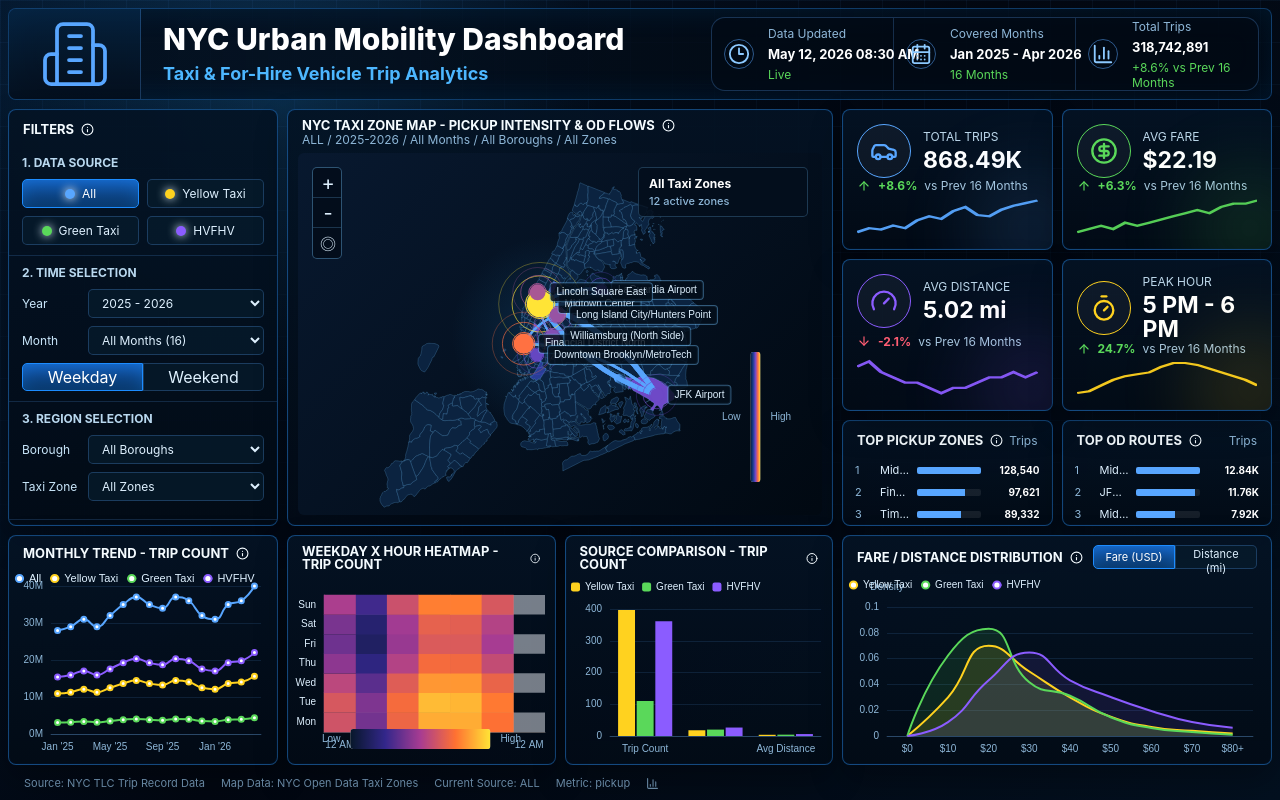
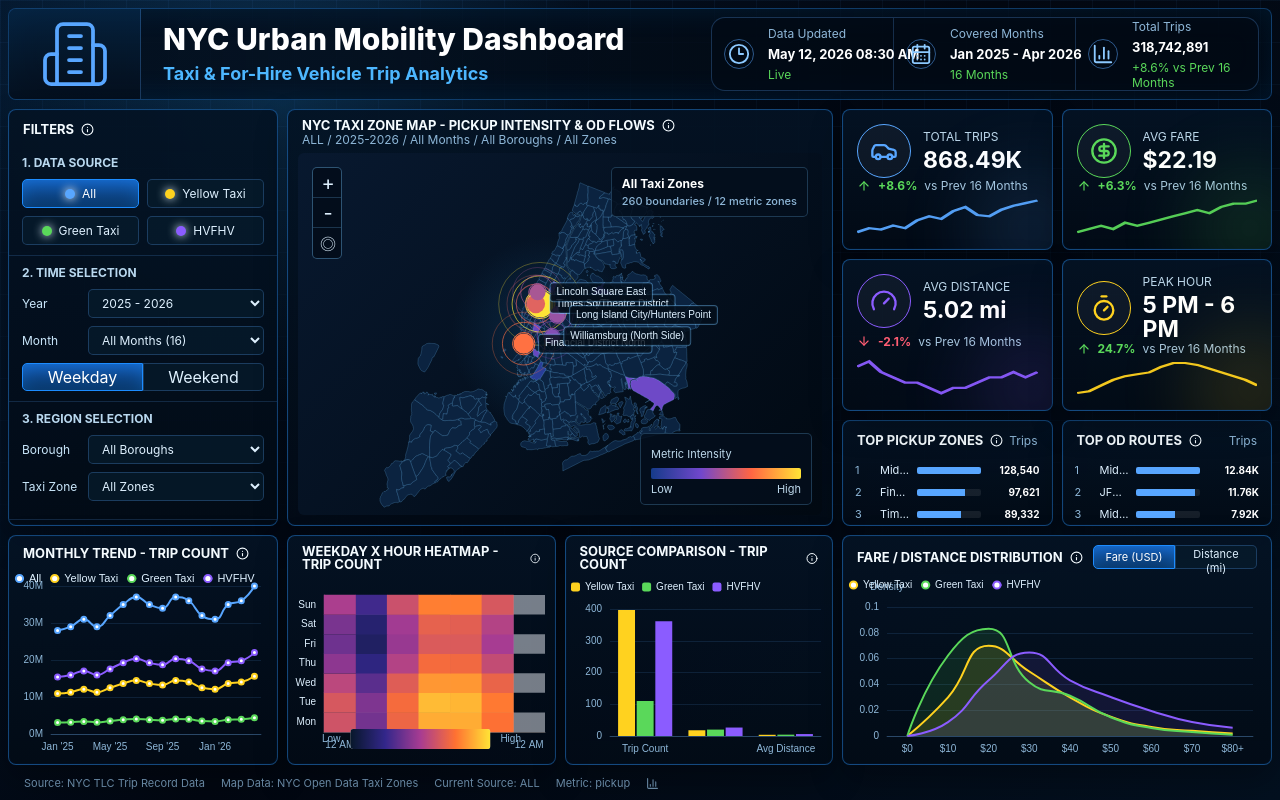
Before and after one commit to LuChron/nyc-mobility-dashboard, a React (Vite) app in the folder frontend/: page / in a window 1280 px wide. Built offline with nearby package versions, Linux system fonts and the light colour scheme.

Commit message:
修正地图交互和图例显示

```diff
--- a/frontend/src/charts/MobilityMapChart.tsx
+++ b/frontend/src/charts/MobilityMapChart.tsx
@@ -18,6 +18,7 @@ interface MobilityMapChartProps {
   nodes: MapNode[];
   routes: MapRoute[];
   selectedZone: string;
+  selectableZoneIds: string[];
   onZoneSelect: (zoneId: string) => void;
 }
 
@@ -41,7 +42,7 @@ type TaxiZoneGeoJson = {
 
 const MAP_NAME = 'nycTaxiZones';
 
-export function MobilityMapChart({ zones, nodes, routes, selectedZone, onZoneSelect }: MobilityMapChartProps) {
+export function MobilityMapChart({ zones, nodes, routes, selectedZone, selectableZoneIds, onZoneSelect }: MobilityMapChartProps) {
   const [ready, setReady] = useState(false);
   const [zoneLookup, setZoneLookup] = useState<Record<string, { zone: string; borough: string }>>({});
   const [mapZoom, setMapZoom] = useState(1.12);
@@ -77,6 +78,7 @@ export function MobilityMapChart({ zones, nodes, routes, selectedZone, onZoneSel
   }, [zones]);
 
   const nodeByName = useMemo(() => new Map(nodes.map((node) => [node.name, node])), [nodes]);
+  const selectableZones = useMemo(() => new Set(selectableZoneIds), [selectableZoneIds]);
 
   const option = useMemo(() => {
     if (!ready) {
@@ -84,7 +86,9 @@ export function MobilityMapChart({ zones, nodes, routes, selectedZone, onZoneSel
     }
 
     const maxValue = Math.max(...zones.map((zone) => zone.value), 1);
-    const routeLines = routes
+    const routeLines = [...routes]
+      .sort((a, b) => b.value - a.value)
+      .slice(0, 5)
       .flatMap((route) => {
         const from = nodeByName.get(route.from);
         const to = nodeByName.get(route.to);
@@ -118,6 +122,7 @@ export function MobilityMapChart({ zones, nodes, routes, selectedZone, onZoneSel
         },
       },
       visualMap: {
+        show: false,
         min: 0,
         max: maxValue,
         right: 16,
@@ -195,6 +200,7 @@ export function MobilityMapChart({ zones, nodes, routes, selectedZone, onZoneSel
             position: 'right',
             color: colors.text,
             fontSize: 10,
+            hideOverlap: true,
             backgroundColor: 'rgba(4, 15, 28, 0.82)',
             borderColor: 'rgba(115, 196, 255, 0.42)',
             borderWidth: 1,
@@ -202,7 +208,9 @@ export function MobilityMapChart({ zones, nodes, routes, selectedZone, onZoneSel
             borderRadius: 3,
           },
           itemStyle: { color: (params: { data?: { color?: string } }) => params.data?.color ?? colors.blue },
-          data: nodes.map((node) => ({
+          data: nodes
+            .slice(0, 6)
+            .map((node) => ({
             name: node.name,
             locationId: node.zone,
             value: [...node.coord, node.value],
@@ -216,7 +224,7 @@ export function MobilityMapChart({ zones, nodes, routes, selectedZone, onZoneSel
   const handleClick = (event: ECElementEvent) => {
     const data = event.data as { locationId?: string } | undefined;
     const zoneId = data?.locationId ?? (typeof event.name === 'string' ? event.name : '');
-    if (zoneId && zoneLookup[zoneId]) {
+    if (zoneId && zoneLookup[zoneId] && selectableZones.has(zoneId)) {
       onZoneSelect(zoneId);
     }
   };
@@ -235,7 +243,15 @@ export function MobilityMapChart({ zones, nodes, routes, selectedZone, onZoneSel
       </div>
       <div className="map-status">
         <span>{selectedZone === 'all' ? 'All Taxi Zones' : zoneLookup[selectedZone]?.zone}</span>
-        <strong>{zones.length} active zones</strong>
+        <strong>{Object.keys(zoneLookup).length} boundaries / {zones.length} metric zones</strong>
+      </div>
+      <div className="map-legend">
+        <span>Metric Intensity</span>
+        <div className="legend-ramp" />
+        <div className="legend-scale">
+          <span>Low</span>
+          <span>High</span>
+        </div>
       </div>
     </div>
   );
--- a/frontend/src/data/dashboardModel.ts
+++ b/frontend/src/data/dashboardModel.ts
@@ -352,7 +352,7 @@ export function buildDashboardViewModel(filters: FilterState, distributionMode:
       value: metricValue(zone, filters),
       selected: filters.zone === zone.locationId,
     })),
-    mapNodes: mapSourceZones.slice(0, 8).map((zone) => ({
+    mapNodes: [...mapSourceZones].sort((a, b) => metricValue(b, filters) - metricValue(a, filters)).slice(0, 6).map((zone) => ({
       name: zone.zone,
       zone: zone.locationId,
       borough: zone.borough,
--- a/frontend/src/pages/Dashboard.tsx
+++ b/frontend/src/pages/Dashboard.tsx
@@ -48,6 +48,7 @@ export function Dashboard() {
             nodes={viewModel.mapNodes}
             routes={viewModel.mapRoutes}
             selectedZone={filters.zone}
+            selectableZoneIds={viewModel.availableZones.map((zone) => zone.id)}
             onZoneSelect={handleZoneSelect}
           />
         </Panel>
```
